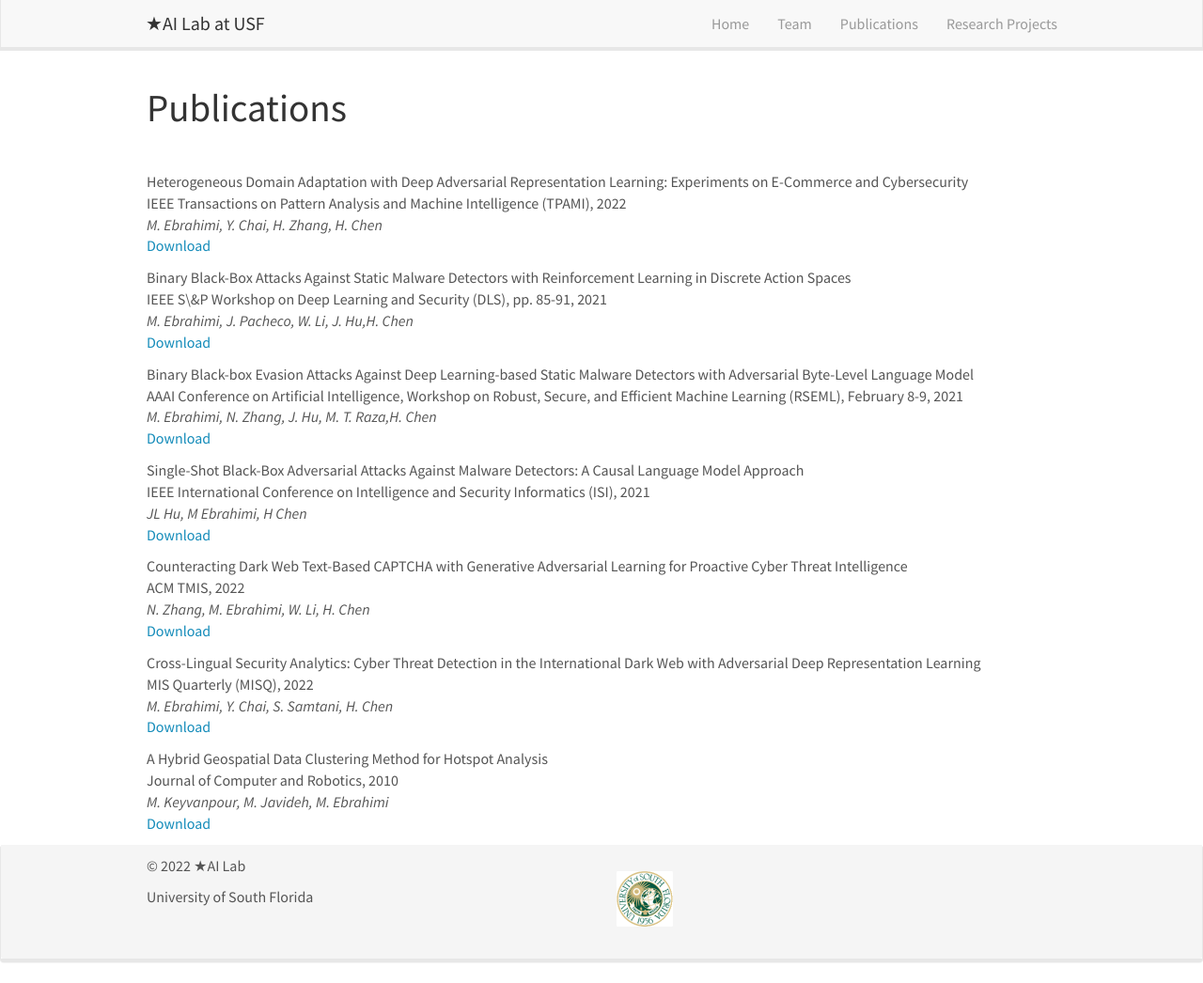
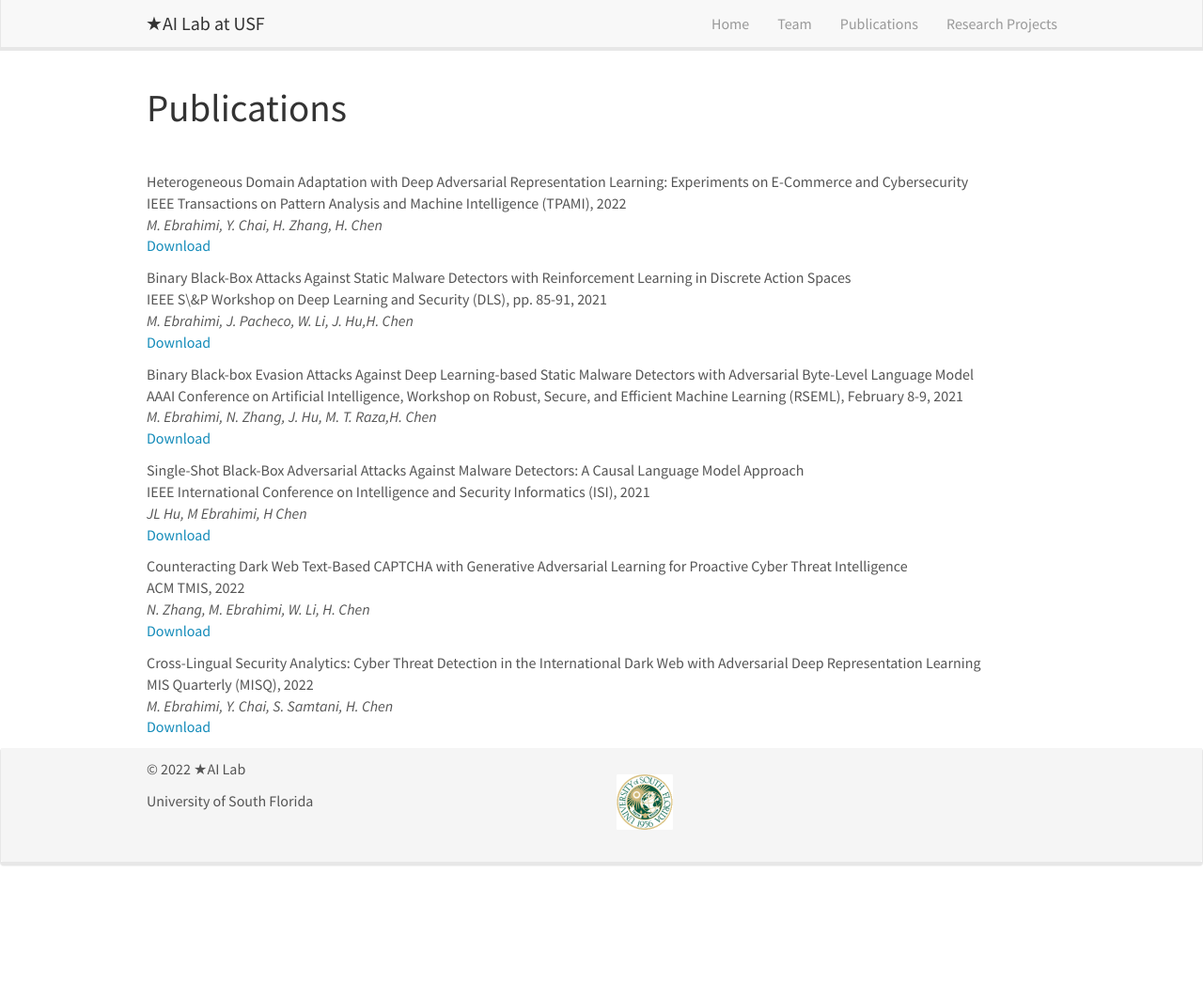
Before and after one commit to star-ailab/star-ailab.github.io, a Jekyll site: the page built from _pages/publications.md, in a window 1280 px wide and 1046 px high. Shown: the whole window at 94% size. Built offline with Jekyll 4.4.1, drawn with Linux system fonts in a browser that asks for light colours; nearby versions of some CDN libraries; some of the changed lines change nothing that is shown.

Commit message:
Update publist.yml

```diff
--- a/_data/publist.yml
+++ b/_data/publist.yml
@@ -54,58 +54,3 @@
     display: Download
   highlight: 0
   news2:
-
-
-
-
-
-
-#- title: "Semi-Supervised Cyber Threat Identification in Dark Net Markets: A Transductive and Deep Learning Approach"
-#  image:
-#  description: JMIS, Taylor and Francis, 2020
-#  authors: M. Ebrahimi, J. F. Nunamaker Jr., H. Chen
-#  link:
-#    url: https://www.tandfonline.com/doi/full/10.1080/07421222.2020.1790186
-#    display: Download
-#  highlight: 0
-#  news2:
-
-#- title: "Detecting Predatory Conversations in Social Media by Deep Convolutional Neural Networks"
-#  image:
-#  description: Digital Investigation, Elsevier, 2016
-#  authors: M. Ebrahimi, C. Y. Suen, O. Ormandjieva
-#  link:
-#    url: https://www.sciencedirect.com/science/article/pii/S1742287616300731
-#    display: Download
-#  highlight: 0
-#  news2:
-
-#- title: "Automated Identification of Child Abuse in Chat Rooms by Using Data Mining"
-#  image:
-#  description: Data Mining Trends and Applications in Criminal Science and Investigations, 2016
-#  authors: M. Keyvanpour, M. Ebrahimi, N. G. Nayebi, O. Ormandjieva, C. Y. Suen
-#  link:
-#    url: https://www.igi-global.com/chapter/automated-identification-of-child-abuse-in-chat-rooms-by-using-data-mining/157462
-#    display: Download
-#  highlight: 0
-#  news2:
-
-#- title: "Designing Efficient ANN Classifiers for Matching Burglaries from Dwelling Houses"
-#  image:
-#  description: Applied Artificial Intelligence, Taylor and Francis, 2012
-#  authors: M. Keyvanpour, M. Ebrahimi, M. Javideh
-#  link:
-#    url: https://www.tandfonline.com/doi/full/10.1080/08839514.2012.718227
-#    display: Download
-#  highlight: 0
-#  news2:
-
-- title: "A Hybrid Geospatial Data Clustering Method for Hotspot Analysis"
-  image:
-  description: Journal of Computer and Robotics, 2010
-  authors: M. Keyvanpour, M. Javideh, M. Ebrahimi
-  link:
-    url: http://www.qjcr.ir/article_616.html
-    display: Download
-  highlight: 0
-  news2:
```
